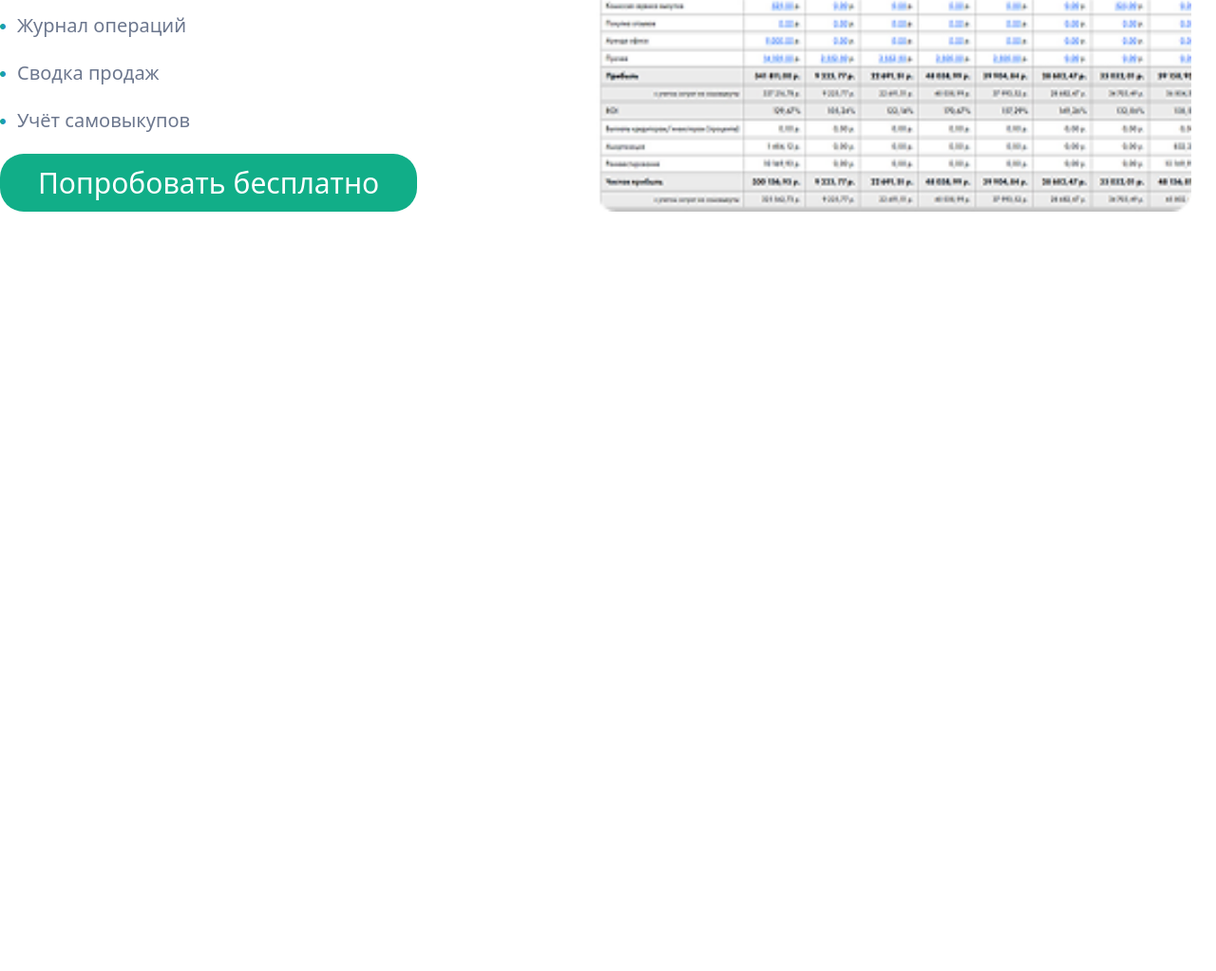
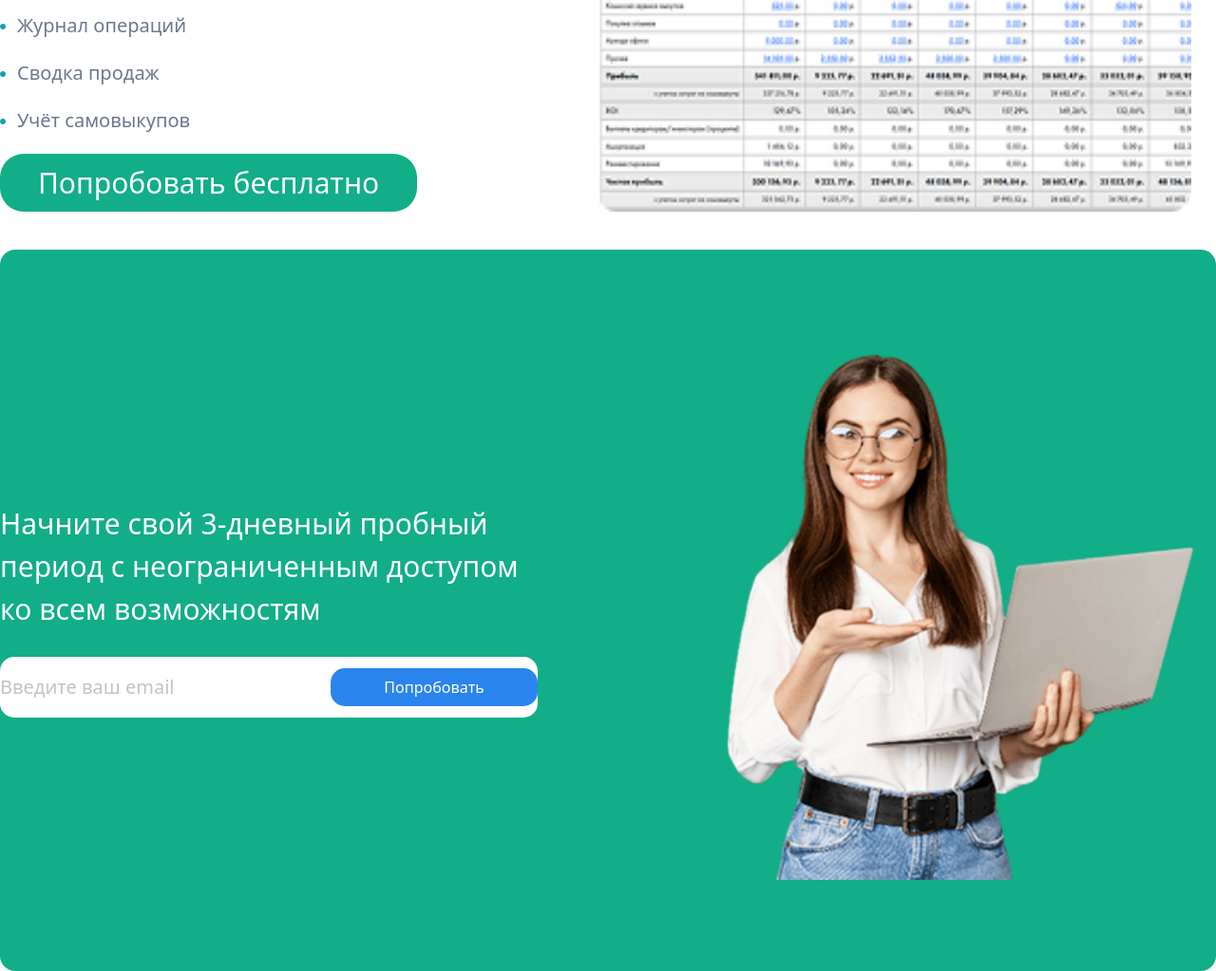
Before and after one commit to lastsurvivor1017-svg/exam3.5, a website: page index.html in a window 1280 px wide. Shown: the part 1613-2636 px from the top of the page at 95% size. Before the commit the page ends 1836 px from the top, so only its background shows below. Drawn offline with Linux system fonts and the light colour scheme.

Commit message:
footer start

```diff
--- a/index.html
+++ b/index.html
@@ -57,7 +57,7 @@
         <p class="text-[#6C778E] text-[35px]">
             Увеличивай прибыль, автоматизируй рутину и экономь время на сборе и анализе отчётов
         </p>
-        <div class="w-full h-[360px] bg-[#11AE88] flex roundd-[16px] lg:rounded-[16px] bg-gradient-to-r">
+        <div class="w-full h-[360px] bg-[#11AE88] flex roundd-[16px] lg:rounded-[16px]">
             <div class="w-[90%] h-full m-auto flex flex-col justify-center items-center gap-7">
                 <p class="text-[30px] text-[#FFFFFF] ">
                     Начните свой 3-дневный пробный период с неограниченным доступом ко всем возможностям
@@ -213,5 +213,27 @@
         </div>
     </div>
     </section>
+    <section class="w-full h-[760px] mt-10 m-auto bg-[#11AE88] flex roundd-[16px] lg:rounded-[16px] lg:mt-10">
+        <div class="flex flex-col lg:flex-row lg:max-w-350 lg:m-auto">
+             <div class="w-[90%] h-full m-auto flex flex-col justify-center items-center gap-7 lg:w-[49%]">
+                <p class="text-[30px] text-[#FFFFFF] ">
+                    Начните свой 3-дневный пробный период с неограниченным доступом ко всем возможностям
+                </p>
+                <input class="w-full bg-white py-3 rounded-[20px] lg:hidden" placeholder="Введите ваш email" type="text" name="" id="">
+                <button class="w-full bg-[#2A84EE] py-2 rounded-[20px] text-[25px] text-white lg:hidden ">
+                    Попробовать
+                </button>
+                <div class="w-full py-3 bg-white justify-between items-center hidden lg:flex rounded-[15px]">
+                    <p class="text-[20px] text-[#C3C3C3]">
+                        Введите ваш email
+                    </p>
+                    <button class="py-2 px-14 rounded-[15px] text-white bg-[#2A84EE]">
+                        Попробовать
+                    </button>
+                </div>
+            </div>
+            <img class="w-[60%] ml-40 lg:w-[48%]" src="./src/img/[removal 1.png" alt="">
+        </div>
+    </section>
 </body>
 </html>
```
Also changed, not shown: src/img/[removal 1.png (added), src/output.css.
